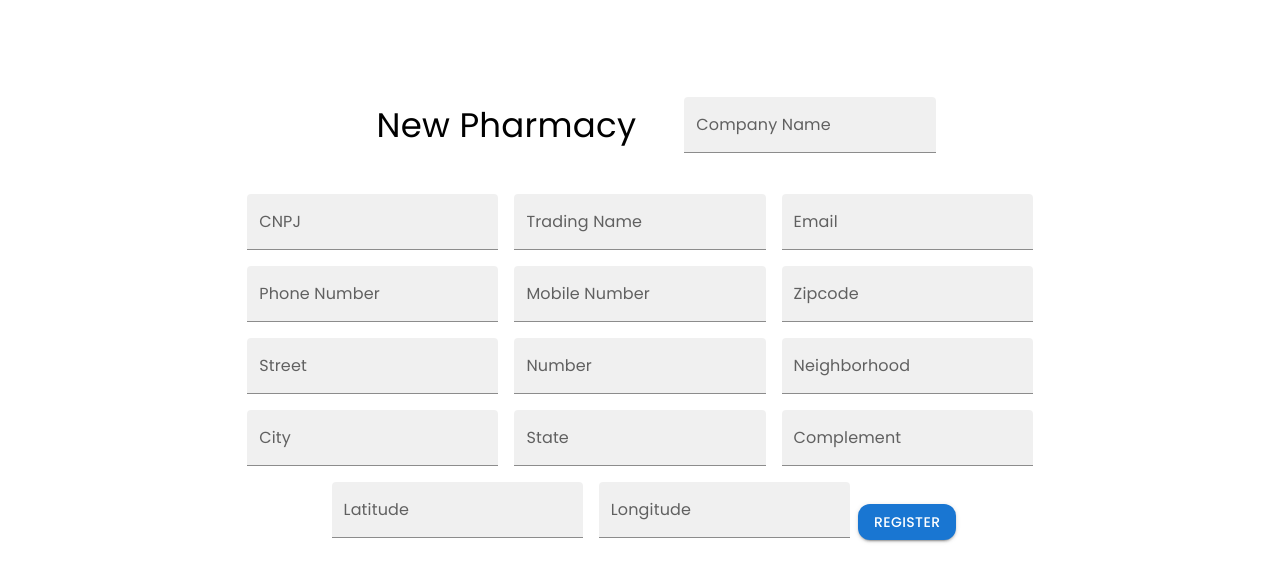
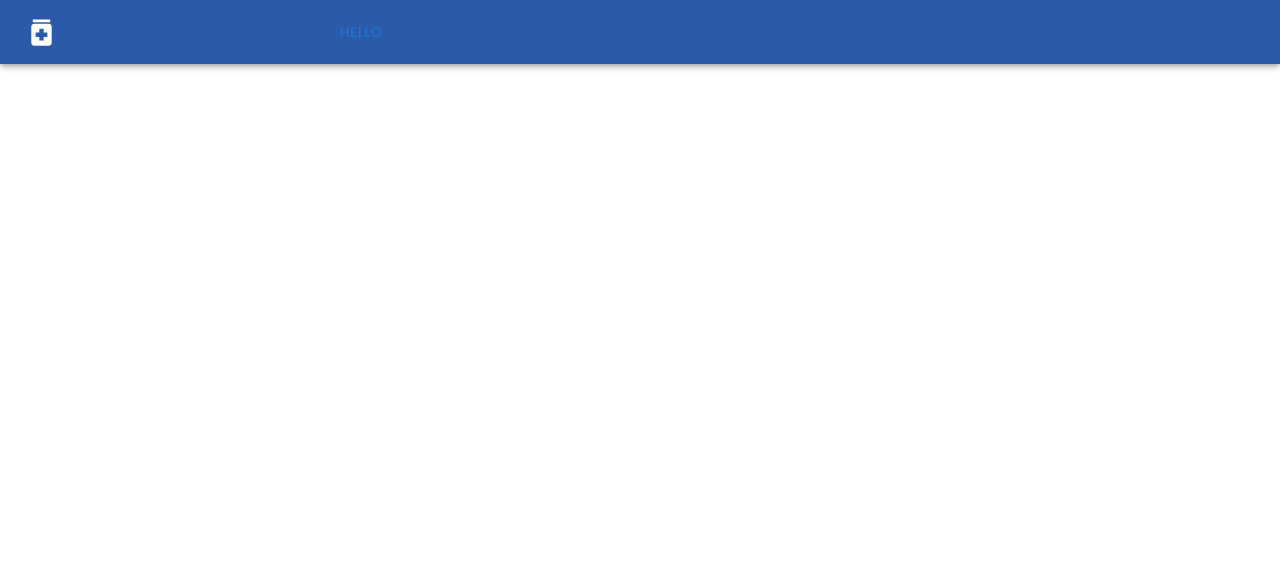
Before and after one commit to GustavoMA26/M1Final-Project, a React (Vite) app: page /register-pharmacy in a window 1280 px wide. Shown: the top 582 px of the page. Built offline with nearby package versions, Linux system fonts and the light colour scheme.

Commit message:
feat: header style created with MUI and Drawer Component

```diff
--- /dev/null
+++ b/src/components/drawer/index.jsx
@@ -0,0 +1,40 @@
+import { useState } from "react"
+import { Drawer, IconButton, List, ListItemButton, ListItemText } from "@mui/material"
+import MenuIcon from '@mui/icons-material/Menu';
+
+const pages = [
+    {
+        route: "/register-pharmacy",
+        description: "Register Pharmacy"
+    },
+    {
+        route: "/register-medicine",
+        description: "Register Medicine"
+    },
+    {
+        route: "/find-pharmacy",
+        description: "Find Pharmacy"
+    }
+]
+
+function DrawerComp() {
+    const [openDrawer, setOpenDrawer] = useState(false);
+    return (
+        <>
+            <Drawer open={openDrawer} onClose={()=>setOpenDrawer(false)}>
+                <List>
+                    <ListItemButton>
+                        <ListItemText>Login</ListItemText>
+                    </ListItemButton>
+                </List>
+            </Drawer>
+            <IconButton sx={{color: 'white', marginLeft: 'auto'}}  onClick={() => setOpenDrawer(!openDrawer)}>
+                <MenuIcon />
+            </IconButton>
+
+
+        </>
+
+    )
+}
+export { DrawerComp }
--- a/src/components/header/index.jsx
+++ b/src/components/header/index.jsx
@@ -1,11 +1,85 @@
+import { useState } from "react";
+import { AppBar, Toolbar, Typography, Tabs, Tab, useMediaQuery, useTheme} from "@mui/material"
+import Button from '@mui/material/Button';
+import MedicationIcon from '@mui/icons-material/Medication';
+import { DrawerComp } from "../drawer";
+import { Link } from "react-router-dom";
+import { MenuItem } from "@mui/base";
+
+
 function Header () {
+    const [value, setValue] = useState();
+    const theme = useTheme();
+    const isMatch = useMediaQuery(theme.breakpoints.down('md'));
+
+    const pages = [
+        {
+            route: "/register-pharmacy",
+            description: "Register Pharmacy"
+        },
+        {
+            route: "/register-medicine",
+            description: "Register Medicine"
+        },
+        {
+            route: "/find-pharmacy",
+            description: "Find Pharmacy"
+        }
+    ]
     return (
-        <>
-        <li>Register Pharmacy</li>
-        <li>Register Medicine</li>
-        <li>Registered Medicines</li>
-        <li>Find Pharmacy</li>
-        </>
+        <div>
+            <AppBar sx={{background: "#2b5ba8"}}>
+                <Toolbar>
+                    <MedicationIcon fontSize="large"/>
+                        {
+                            isMatch ? (
+                                <>
+                                    <Typography>DevIn</Typography>
+                                    <DrawerComp />
+                                </>
+                            ) : (
+                                <>
+                                <Tabs
+                                textColor="inherit"
+                                value={value}
+                                onChange={(e, value)=> setValue(value)}
+                                indicatorColor="secondary">
+
+                     {
+                        pages.map(({route, description}) => {
+                            return (
+                                <Tab key={description}>
+                                    <Link to={route}>{description}</Link>
+                                </Tab>
+                            )
+                        })
+                    }
+                    </Tabs>
+                                {/* <Tab label = "Register Pharmacy" />
+                                <Tab label = "Register Medicine" />
+                                <Tab label = "Find Pharmacy" /> */}
+
+                                <Button>Hello</Button>
+                                </>
+                                )
+                        }
+
+                     {/* {
+                        pages.map(({route, description}) => {
+                            return (
+                                <MenuItem key={description}>
+                                <Link className="nav-link" to={route}>{description}</Link>
+                                </MenuItem>
+                            )
+                        })
+                    }  */}
+
+                </Toolbar>
+
+            </AppBar>
+        </div>
+
+
     )
 }
 
--- a/src/pages/registerPharmacy/index.jsx
+++ b/src/pages/registerPharmacy/index.jsx
@@ -3,6 +3,7 @@ import Button from '@mui/material/Button';
 import { useForm } from "react-hook-form";
 import Container from '@mui/material/Container';
 import Box from '@mui/material/Box';
+import { Header } from "../../components/header";
 
 function RegisterPharmacy () {
 
@@ -31,9 +32,9 @@ function RegisterPharmacy () {
         })
     }
     return (
-        <>
-                <Container maxWidth="md">
-                    <form onSubmit={handleSubmit(onSubmit)}>
+        <Header>
+            <Container maxWidth="md">
+                <form onSubmit={handleSubmit(onSubmit)}>
                     <Box
                         display="flex"
                         flexDirection={"row"}
@@ -222,7 +223,7 @@ function RegisterPharmacy () {
                     </Box>
                 </form>
             </Container>
-        </>
+        </Header>
     )
 }
 
--- a/src/routes/index.jsx
+++ b/src/routes/index.jsx
@@ -8,7 +8,7 @@ function RoutesApp () {
         <Routes>
             <Route element={<RegisterPharmacy/>} path="/register-pharmacy" />
             <Route element={<RegisterMedicine/>} path="/register-medicine" />
-            <Route element={<Map />} path="/find-pharmacy"></Route>
+            <Route element={<Map />} path="/find-pharmacy" />
         </Routes>
     )
 }
```
